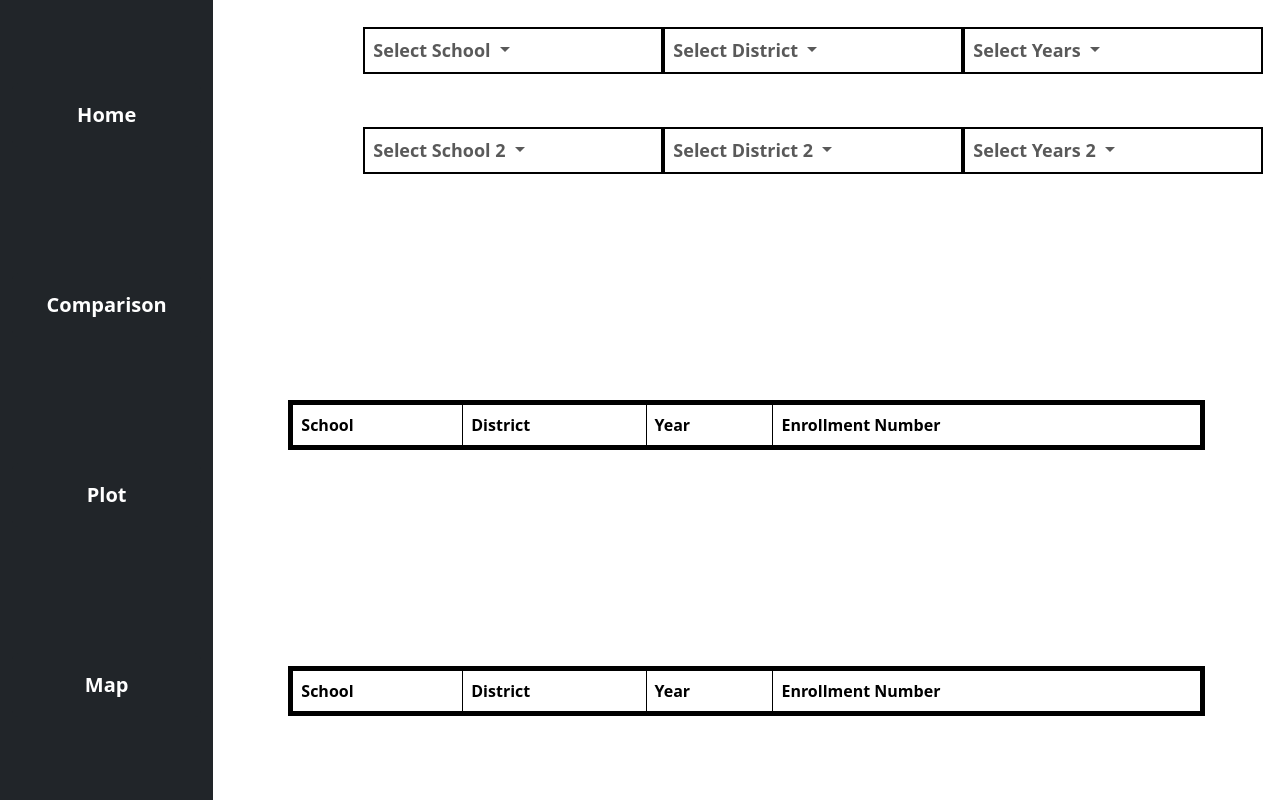
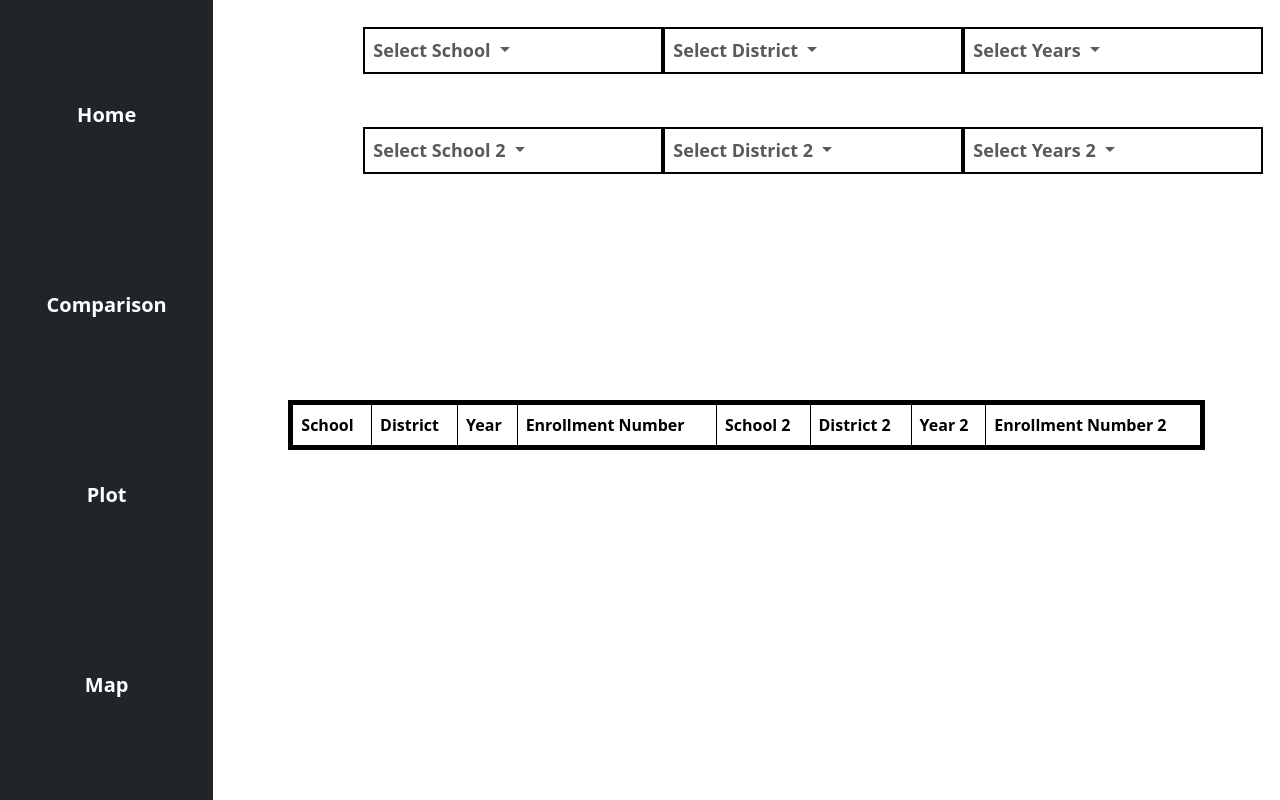
Before and after one commit to ColeJMitchell/pennsylvania-department-of-education-website, a Django app: page /comparison/ in a window 1280 px wide. Run offline with Django 5.2, Linux system fonts and the light colour scheme; lists and menus that the app fills with data are empty.

Commit message:
updated comparison

```diff
--- a/src/templates/comparison.html
+++ b/src/templates/comparison.html
@@ -203,20 +203,20 @@
                       <ul class="navbar-nav">
                         <li class="nav-item dropdown d-flex">
                           <a class="nav-link dropdown-toggle" data-bs-toggle="dropdown" id="dropdown4">
-                            {% if school_submit %}
-                            {{ school_submit }}
+                            {% if school_submit2 %}
+                            {{ school_submit2 }}
                             {% else %}
                             Select School 2
                             {% endif %}
                           </a>
                           <ul class="dropdown-menu" aria-labelledby="schoolsDropdown">
-                            <li onclick="changeSchool('Yough SHS')" style="margin-left: 10px;">Yough SHS</li>
+                            <li onclick="changeSchool2('Yough SHS')" style="margin-left: 10px;">Yough SHS</li>
                             <li><hr class="dropdown-divider"></li>
-                            <li onclick="changeSchool('Lincoln HS')" style="margin-left: 10px;">Lincoln HS</li>
+                            <li onclick="changeSchool2('Lincoln HS')" style="margin-left: 10px;">Lincoln HS</li>
                             <li><hr class="dropdown-divider"></li>
-                            <li onclick="changeSchool('Holicong MS')" style="margin-left: 10px;">Holicong MS</li>
+                            <li onclick="changeSchool2('Holicong MS')" style="margin-left: 10px;">Holicong MS</li>
                             <li><hr class="dropdown-divider"></li>
-                            <li onclick="changeSchool('Select Schools')" style="margin-left: 10px;">Reset</li>
+                            <li onclick="changeSchool2('Select Schools 2')" style="margin-left: 10px;">Reset</li>
                           </ul>
                         </li>
                       </ul>
@@ -231,21 +231,21 @@
                     <ul class="navbar-nav">
                       <li class="nav-item dropdown d-flex">
                         <a class="nav-link dropdown-toggle" data-bs-toggle="dropdown" id="dropdown5">
-                          {% if district_submit %}
-                          {{ district_submit }}
+                          {% if district_submit2 %}
+                          {{ district_submit2 }}
                           {% else %}
                             Select District 2
                           {% endif %}
                         </a>
                         <ul class="dropdown-menu" aria-labelledby="schoolsDropdown">
-                          <li onclick="changeDistrict('Yough School District')" style="margin-left: 10px;">Yough School District</li>
+                          <li onclick="changeDistrict2('Yough School District')" style="margin-left: 10px;">Yough School District</li>
                           <li><hr class="dropdown-divider"></li>
-                          <li onclick="changeDistrict('Philadelphia City SD')" style="margin-left: 10px;">Philadelphia City SD</li>
+                          <li onclick="changeDistrict2('Philadelphia City SD')" style="margin-left: 10px;">Philadelphia City SD</li>
 
                           <li><hr class="dropdown-divider"></li>
-                          <li onclick="changeDistrict('Central Bucks SD')" style="margin-left: 10px;">Central Bucks SD</li>
+                          <li onclick="changeDistrict2('Central Bucks SD')" style="margin-left: 10px;">Central Bucks SD</li>
                           <li><hr class="dropdown-divider"></li>
-                          <li onclick="changeDistrict('Select Districts')" style="margin-left: 10px;">Reset</li>
+                          <li onclick="changeDistrict2('Select Districts 2')" style="margin-left: 10px;">Reset</li>
                         </ul>
                       </li>
                     </ul>
@@ -260,20 +260,20 @@
                     <ul class="navbar-nav">
                       <li class="nav-item dropdown d-flex">
                         <a class="nav-link dropdown-toggle" data-bs-toggle="dropdown" id="dropdown6">
-                          {% if year_submit %}
-                          {{ year_submit }}
+                          {% if year_submit2 %}
+                          {{ year_submit2 }}
                           {% else %}
                             Select Years 2
                           {% endif %}
                         </a>
                         <ul class="dropdown-menu" aria-labelledby="schoolsDropdown">
-                          <li onclick="changeYear('2017-2018')" style="margin-left: 10px;">Year 2017-2018</li>
+                          <li onclick="changeYear2('2017-2018')" style="margin-left: 10px;">Year 2017-2018</li>
                           <li><hr class="dropdown-divider"></li>
-                          <li onclick="changeYear('2018-2019')" style="margin-left: 10px;">Year 2018-2019</li>
+                          <li onclick="changeYear2('2018-2019')" style="margin-left: 10px;">Year 2018-2019</li>
                           <li><hr class="dropdown-divider"></li>
-                          <li onclick="changeYear('2020-2021')" style="margin-left: 10px;">Year 2020-2021</li>
+                          <li onclick="changeYear2('2020-2021')" style="margin-left: 10px;">Year 2020-2021</li>
                           <li><hr class="dropdown-divider"></li>
-                          <li onclick="changeYear('Select Years')" style="margin-left: 10px;">Reset</li>
+                          <li onclick="changeYear2('Select Years 2')" style="margin-left: 10px;">Reset</li>
                         </ul>
                       </li>
                     </ul>
@@ -294,57 +294,45 @@
                               <th>District</th>
                               <th>Year</th>
                               <th>Enrollment Number</th>
+                              <th>School 2</th>
+                              <th>District 2</th>
+                              <th>Year 2</th>
+                              <th>Enrollment Number 2</th>
+
                           </tr>
                       </thead>
                       <tbody>
-                          {% for row in enrollment %}
+                          {% for row in enrollment1 %}
                               <tr>
                                   <td>{{ row.school }}</td>
                                   <td>{{ row.district }}</td>
                                   <td>{{ row.years }}</td>
                                   <td>{{ row.enrollmentnum }}</td>
+                                  {% for row2 in enrollment2 %}
+                                    <td>{{ row2.school2 }}</td>
+                                    <td>{{ row2.district2 }}</td>
+                                    <td>{{ row2.years2 }}</td>
+                                    <td>{{ row2.enrollmentnum2 }}</td>
+                                  {% endfor %}
                               </tr>
                           {% endfor %}
                       </tbody>
                   </table>
               </div>
 
-              <div class="table-container" style="overflow-y: auto; max-height: 800px;">
-                <table class="table table-bordered" style="border-width: 5px; border-style: solid; border-color: black;">
-                    <thead>
-                        <tr>
-                            <th>School</th>
-                            <th>District</th>
-                            <th>Year</th>
-                            <th>Enrollment Number</th>
-                        </tr>
-                    </thead>
-                    <tbody>
-                        {% for row in enrollment %}
-                            <tr>
-                                <td>{{ row.school }}</td>
-                                <td>{{ row.district }}</td>
-                                <td>{{ row.years }}</td>
-                                <td>{{ row.enrollmentnum }}</td>
-                            </tr>
-                        {% endfor %}
-                    </tbody>
-                </table>
-            </div>
 
-
-              <form method="post" action="{% url 'plot' %}" id="submission">
+              <form method="post" action="{% url 'comparison' %}" id="submission">
                 {% csrf_token %}
                 <input type="hidden" id="school_submit_id" name="school_submit">
                 <input type="hidden" id="district_submit_id" name="district_submit">
                 <input type="hidden" id="year_submit_id" name="year_submit">
               </form>
 
-              <form method="post" action="{% url 'plot' %}" id="submission2">
+              <form method="post" action="{% url 'comparison' %}" id="submission2">
                 {% csrf_token %}
-                <input type="hidden" id="school_submit_id2" name="school_submit">
-                <input type="hidden" id="district_submit_id2" name="district_submit">
-                <input type="hidden" id="year_submit_id2" name="year_submit">
+                <input type="hidden" id="school_submit_id2" name="school_submit2">
+                <input type="hidden" id="district_submit_id2" name="district_submit2">
+                <input type="hidden" id="year_submit_id2" name="year_submit2">
               </form>
 
 
@@ -403,14 +391,6 @@
             year_submit2 = year;
             checkSubmit2();
         }
-        function checkSubmit() {
-        if (school_submit !== "Select Schools" || district_submit !== "Select District" || year_submit !== "Select Years") {
-          document.getElementById("school_submit_id").value = school_submit2;
-          document.getElementById("district_submit_id").value = district_submit2;
-          document.getElementById("year_submit_id").value = year_submit2;
-          document.getElementById("submission").submit();
-        }
-        }
 
         function checkSubmit2() {
         if (school_submit2 !== "Select Schools 2" || district_submit2 !== "Select District 2" || year_submit2 !== "Select Years 2") {
```
